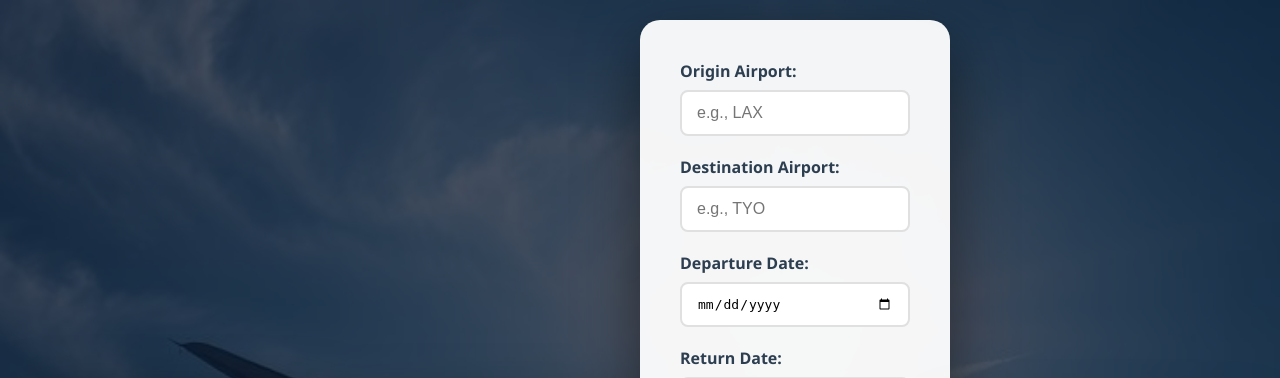
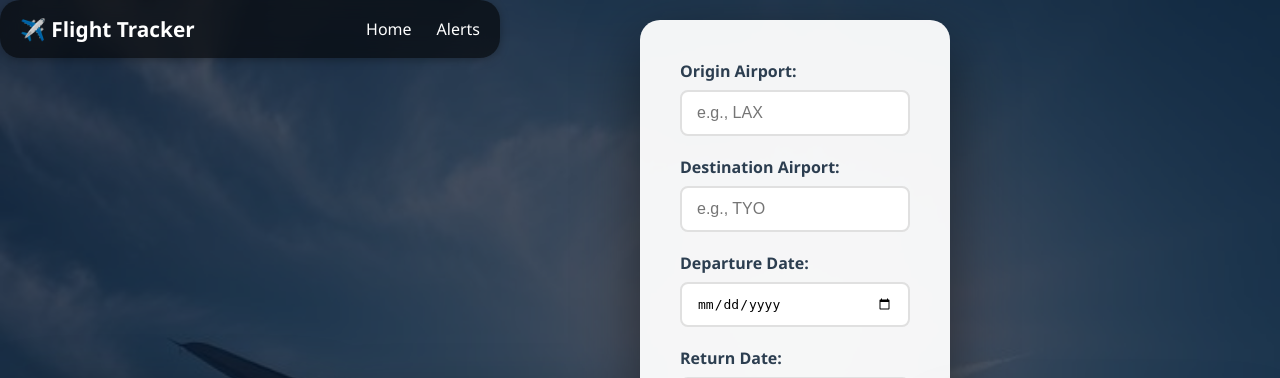
Before and after one commit to paoloprogram12/Flight-Price-Tracker, a Flask app: page / in a window 1280 px wide. Shown: the top 378 px of the page. Run offline with Flask 3, Linux system fonts and the light colour scheme.

Commit message:
included a navigation bar

```diff
--- a/flight_price_tracker/src/web/static/style.css
+++ b/flight_price_tracker/src/web/static/style.css
@@ -30,6 +30,50 @@ body {
       background: rgba(10, 25, 47, 0.7);
       z-index: -1;
   }
+
+/* NAVIGATION BAR */
+.navbar {
+    position: fixed;
+    top: 0;
+    left: 0;
+    width: 100%;
+    background: rgba(0, 0, 0, 0.6);
+    backdrop-filter: blur(10px);
+    z-index: 1000;
+    padding: 15px 0;
+    box-shadow: 0 2px 10px rgba(0, 0, 0, 0.3);
+}
+
+.nav-container {
+    max-width: 1200px;
+    margin: 0 auto;
+    padding: 0 20px;
+    display: flex;
+    justify-content: space-between;
+    align-items: center;
+}
+
+.nav-brand {
+    color: white;
+    font-size: 1.3em;
+    font-weight: bold;
+}
+
+.nav-links {
+    display: flex;
+    gap: 25px;
+}
+
+.nav-links a {
+    color: white;
+    text-decoration: none;
+    font-weight: 500;
+    transition: color 0.3s ease;
+}
+
+.nav-links a:hover {
+    color: #3498db;
+}
 
 /* MAIN CONTAINER */
 body > * {
--- a/flight_price_tracker/src/web/templates/index.html
+++ b/flight_price_tracker/src/web/templates/index.html
@@ -7,6 +7,15 @@
     <link rel="stylesheet" href="{{ url_for('static', filename='style.css') }}">
 </head>
 <body>
+    <nav class="navbar">
+        <div class="nav-container">
+            <div class="nav-brand">✈️ Flight Tracker</div>
+            <div class="nav-links">
+                <a href="/">Home</a>
+                <a href="/alerts">Alerts</a>
+            </div>
+        </div>
+    </nav>
     <h1>✈️ Flight Price Tracker</h1>
     <p>Find the cheapest flights for your trip</p>
 
```
